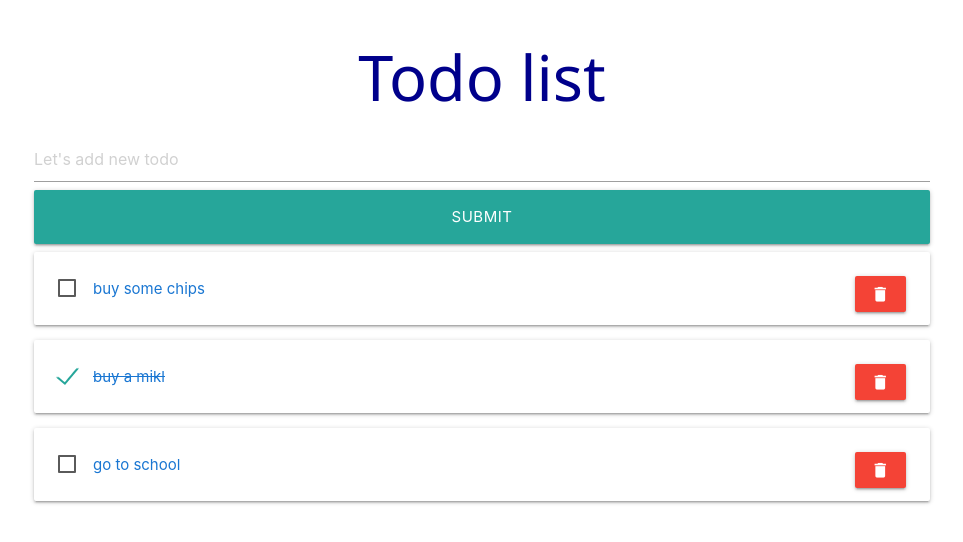
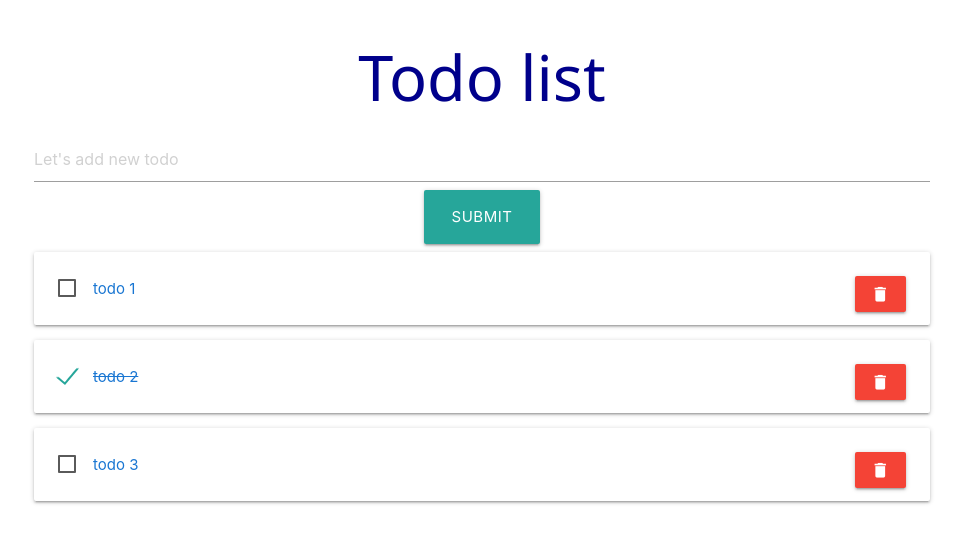
Before and after one commit to p-lohinau/react-todo-app, a React (Create React App) app: page / in a window 1280 px wide. Shown: the top 542 px of the page, without its empty margins (158-1121 px from the left). Built offline with nearby package versions, Linux system fonts and the light colour scheme; data requests are answered from the project's data file.

Commit message:
added redux

```diff
--- a/db.json
+++ b/db.json
@@ -18,17 +18,12 @@
   },
   "todos": [
     {
-      "title": "buy some chips",
-      "id": 1,
-      "completed": false
-    },
-    {
-      "title": "buy a mikl",
+      "title": "todo 2",
       "id": 2,
       "completed": true
     },
     {
-      "title": "go to school",
+      "title": "todo 3",
       "id": 3,
       "completed": false
     }
--- a/package.json
+++ b/package.json
@@ -8,7 +8,9 @@
     "materialize-css": "^1.0.0-rc.2",
     "react": "^16.6.3",
     "react-dom": "^16.6.3",
-    "react-scripts": "2.1.1"
+    "react-redux": "^6.0.0",
+    "react-scripts": "2.1.1",
+    "redux": "^4.0.1"
   },
   "scripts": {
     "start": "react-scripts start",
--- a/src/components/AddNewTodo.jsx
+++ b/src/components/AddNewTodo.jsx
@@ -53,11 +53,13 @@ export default class AddNewTodo extends Component {
                     onKeyPress={this.handleChange}
                     placeholder={placeholder}
                     value={this.state.title} />
+                <div className="center">
                 <button
-                    className={'waves-effect waves-light btn-large width'}
+                    className={'waves-effect waves-light btn-large'}
                     onClick={this.handleClick}>
                     {buttonName}
-                </button>
+                    </button>
+                </div>
             </Fragment>
         )
     }
--- a/src/components/App.jsx
+++ b/src/components/App.jsx
@@ -1,29 +1,24 @@
 import React, { Component } from 'react';
+import { connect } from 'react-redux';
 import axios from 'axios';
 
 import TodoList from './TodoList';
 import AddNewTodo from './AddNewTodo';
 
 import 'materialize-css/dist/css/materialize.css';
-import './App.css';
+import '../assets/App.css';
 
 class App extends Component {
-  constructor(props) {
-    super(props);
-    this.state = {
-      todoList: []
-    }
-  }
 
-  componentDidMount() {
-    axios.get('http://localhost:3000/todos').then(({ data }) => {
-      this.setState({
-        todoList: data
-      });
-    }).catch((error) => {
-      console.log(error);
-    });
-  }
+  // componentDidMount() {
+  //   axios.get('http://localhost:3000/todos').then(({ data }) => {
+  //     this.setState({
+  //       todoList: data
+  //     });
+  //   }).catch((error) => {
+  //     console.log(error);
+  //   });
+  // }
 
   addTodo = (newTodo) => {
     if (!!newTodo && !!newTodo.title && newTodo !== '') {
@@ -40,24 +35,6 @@ class App extends Component {
     }
     else {
       console.log('addTodo error - wrong parameter');
-    }
-  }
-
-  deleteTodo = (id) => {
-    if (!!id || id !== '') {
-      axios.delete(`http://localhost:3000/todos/${id}`)
-        .then((response) => {
-          const updatedList = this.state.todoList.filter(x => x.id !== id);
-          this.setState({
-            todoList: updatedList
-          });
-        })
-        .catch((error) => {
-          console.log(error);
-        });
-    }
-    else {
-      console.log('deleteTodo error - wrong parameter');
     }
   }
 
@@ -82,6 +59,7 @@ class App extends Component {
   }
 
   render() {
+    console.table(this.props.todos);
     return (
       <div className="app">
         <h1>Todo list</h1>
@@ -90,13 +68,17 @@ class App extends Component {
           buttonName={'Submit'}
           placeholder={'Let\'s add new todo'} />
         <TodoList
-          array={this.state.todoList}
           className={'card-panel'}
-          deleteTodoId={this.deleteTodo}
           updateTodo={this.updateTodo} />
       </div>
     );
   }
 }
 
-export default App;
+const mapStateToProps = (state) => {
+  return {
+    todoList : state.todos
+  }
+}
+
+export default connect(mapStateToProps)(App);
--- a/src/components/TodoList.jsx
+++ b/src/components/TodoList.jsx
@@ -1,9 +1,12 @@
 import React, { Fragment, Component } from 'react';
 import PropTypes from 'prop-types';
+import { connect } from 'react-redux';
+
+import { deleteTodo } from '../redux/actions/todosActions';
 
 class TodoList extends Component {
     deleteTodo = (id) => {
-        this.props.deleteTodoId(id);
+        this.props.deleteTodo(id);
     }
 
     handleChange = (event, id) => {
@@ -30,10 +33,10 @@ class TodoList extends Component {
             </label>
         </div>
     }
-
     render() {
-        const { array, className } = this.props;
-        const todoList = array.length ? array.map(x => {
+        console.log(this.props);
+        const { todoList, className } = this.props;
+        const todos = todoList.length ? todoList.map(x => {
             return this.template(x, () => { this.deleteTodo(x.id) })
         }) : <div className={className}>
                 <span className="blue-text text-darken-2">You don't have any todos.</span>
@@ -41,22 +44,32 @@ class TodoList extends Component {
 
         return (
             <Fragment>
-                {todoList}
+                {todos}
             </Fragment>
         )
     }
 }
 
 TodoList.defaultProps = {
-    array: [],
-    className: '',
-    deleteTodoId: 0
+    className: ''
 }
 
 TodoList.propTypes = {
-    array: PropTypes.array,
-    className: PropTypes.string,
-    deleteTodoId: PropTypes.oneOfType([PropTypes.func, PropTypes.number])
+    className: PropTypes.string
 }
 
-export default TodoList;
+const mapStateToProps = (state) => {
+    return {
+        todoList: state.todos
+    }
+}
+
+const mapDispatchToProps = (dispatch) => {
+    return {
+        deleteTodo: (id) => {
+            dispatch(deleteTodo(id));
+        }
+    }
+}
+
+export default connect(mapStateToProps, mapDispatchToProps)(TodoList);
--- a/src/index.js
+++ b/src/index.js
@@ -2,8 +2,13 @@ import React from 'react';
 import ReactDOM from 'react-dom';
 import App from './components/App';
 import * as serviceWorker from './serviceWorker';
+import { createStore } from 'redux';
+import { Provider } from 'react-redux';
+import rootReduser from './redux/reduser/index';
 
-ReactDOM.render(<App />, document.getElementById('root'));
+const store = createStore(rootReduser);
+
+ReactDOM.render(<Provider store={store}> <App /></Provider>, document.getElementById('root'));
 
 // If you want your app to work offline and load faster, you can change
 // unregister() to register() below. Note this comes with some pitfalls.
--- /dev/null
+++ b/src/redux/actions/todosActions.jsx
@@ -0,0 +1,6 @@
+export const deleteTodo = (id) => {
+    return {
+        type: 'DELETE_TODO',
+        id: id
+    };
+}
--- /dev/null
+++ b/src/redux/reduser/index.jsx
@@ -0,0 +1,44 @@
+import axios from 'axios';
+
+const initialState = {
+    todos: [{
+        "title": "todo 1",
+        "id": 1,
+        "completed": false
+    },
+    {
+        "title": "todo 2",
+        "id": 2,
+        "completed": true
+    },
+    {
+        "title": "todo 3",
+        "id": 3,
+        "completed": false
+    }]
+}
+
+const rootReduser = (state = initialState, action) => {
+    if (action.type === "DELETE_TODO") {
+        if (!!action.id || action.id !== '') {
+            // axios.delete(`http://localhost:3000/todos/${action.id}`)
+            //     .then((response) => {
+
+            //     })
+            //     .catch((error) => {
+            //         console.log(error);
+            //     });
+            const updatedList = state.todos.filter(x => x.id !== action.id);
+            return {
+                ...state,
+                todos: updatedList
+            }
+        }
+        else {
+            console.log('deleteTodo error - wrong parameter');
+        }
+    }
+    return state;
+}
+
+export default rootReduser;
```
Also changed, not shown: src/assets/App.css (renamed from src/components/App.css), 1 other file (tests, documents, lock files or other folders).
